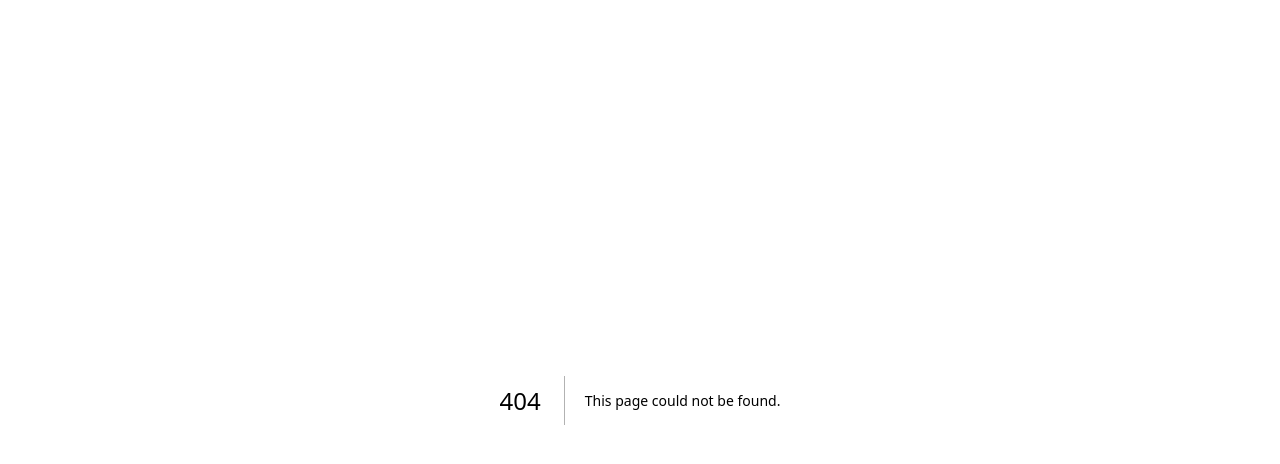
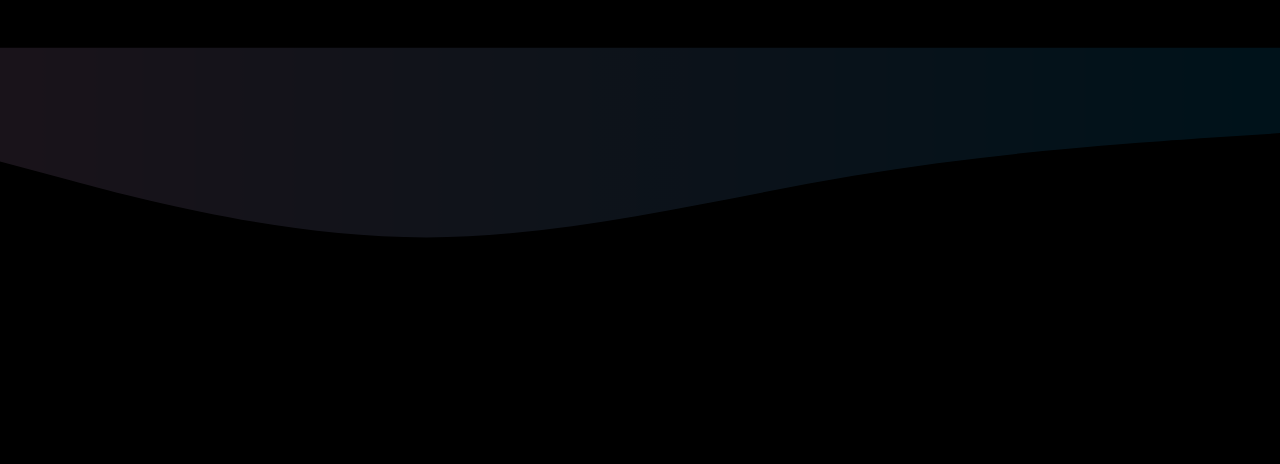
Before and after one commit to Lunr-Corporation/lunrfrontend, a Next.js app: page /wave in a window 1280 px wide. Before the commit this address had no page. Shown: the top 464 px of the page. Built offline with nearby package versions, Linux system fonts and the light colour scheme.

Commit message:
wave + progress bar

```diff
--- a/package.json
+++ b/package.json
@@ -14,7 +14,7 @@
     "@emotion/react": "^11.11.4",
     "@emotion/styled": "^11.11.5",
     "@tsparticles/react": "^3.0.0",
-    "framer-motion": "^11.2.0",
+    "framer-motion": "^11.2.4",
     "next": "14.2.3",
     "react": "^18",
     "react-dom": "^18",
--- a/src/pages/dashedComponent.tsx
+++ b/src/pages/dashedComponent.tsx
@@ -22,9 +22,9 @@ const DashedLine = () => {
       right="50%"
       height="1px"
       overflow="hidden"
-      width="440px"
+      width="340px"
       transform="rotate(90deg)"
-      marginLeft='-400px'
+      marginLeft='-320px'
 
     >
       <Box
--- /dev/null
+++ b/src/pages/wave.tsx
@@ -0,0 +1,99 @@
+import { Box } from '@chakra-ui/react';
+
+const Wave = () => {
+  return (
+    <Box
+      width="100%"
+      height="550px"
+      overflow="hidden"
+      bg="transparent"
+      zIndex='10'
+      position='absolute'
+      opacity='0.1'
+      marginTop='-85px'
+      css={{
+        '@media screen and (width: 375px)': {
+            marginTop: '-235px',
+
+          },
+          '@media screen and (width: 414px)': {
+            marginTop: '-229px',
+
+          },
+          '@media screen and (width: 390px)': {
+            marginTop: '-232px',
+
+          },
+          '@media screen and (width: 430px)': {
+            marginTop: '-229px',
+
+          },
+          '@media screen and (width: 412px)': {
+            marginTop: '-229px',
+
+          },
+          '@media screen and (width: 360px)': {
+            marginTop: '-236px',
+
+          },
+          '@media screen and (width: 768px)': {
+            marginTop: '-190px',
+
+          },
+          '@media screen and (width: 820px)': {
+            marginTop: '-190px',
+
+          },
+          '@media screen and (width: 1024px)': {
+            marginTop: '-164px',
+
+          },
+          '@media screen and (width: 912px)': {
+            marginTop: '-174px',
+
+          },
+          '@media screen and (width: 540px)': {
+            marginTop: '-216px',
+
+          },
+          '@media screen and (width: 280px)': {
+            marginTop: '-246px',
+
+          },
+          '@media screen and (width: 853px)': {
+            marginTop: '-182px',
+
+          }
+
+
+      }}
+
+    >
+      <svg
+        viewBox="0 0 1440 320"
+        style={{
+          position: 'absolute',
+          bottom: 0,
+          left: 0,
+          width: '100%',
+          height: '100%',
+          rotate:'180deg'
+        }}
+
+      >
+        <defs>
+          <linearGradient id="waveGradient" x1="0%" y1="0%" x2="100%" y2="0%">
+            <stop offset="0%" stopColor="#00aeff" />
+            <stop offset="100%" stopColor="#f6bbfc" />
+          </linearGradient>
+        </defs>
+        <path
+          fill="url(#waveGradient)"
+          d="M0,224L80,218.7C160,213,320,203,480,176C640,149,800,107,960,106.7C1120,107,1280,149,1360,170.7L1440,192L1440,320L1360,320C1280,320,1120,320,960,320C800,320,640,320,480,320C320,320,160,320,80,320L0,320Z"
+        ></path>
+      </svg>
+    </Box>
+  );
+};
+
+export default Wave;
```
Also changed, not shown: src/pages/dashedOval.tsx (deleted, +0 -14 lines), src/pages/index.tsx (+60 -34 lines), src/pages/progressBar.tsx (added, +27 -0 lines), 1 other file (tests, documents, lock files or other folders).
